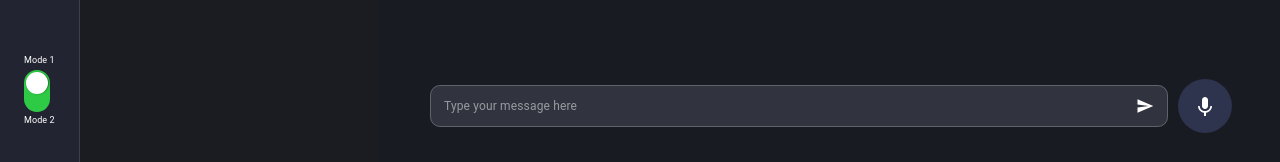
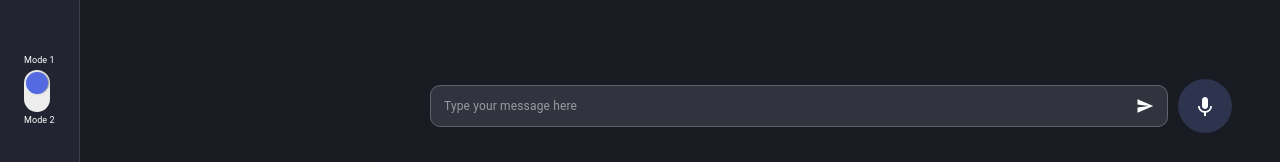
Before and after one commit to NidhiSharma63/Dr.-Met-assignment, a React (Create React App) app: page / in a window 1280 px wide. Shown: the part 637-799 px from the top of the page. Built offline with nearby package versions, Linux system fonts and the light colour scheme.

Commit message:
switch component ui changed

```diff
--- a/src/component/sidebar/SwitchComponent.jsx
+++ b/src/component/sidebar/SwitchComponent.jsx
@@ -12,9 +12,9 @@ const IOSSwitch = styled((props) => <Switch focusVisibleClassName=".Mui-focusVis
       transitionDuration: "300ms",
       "&.Mui-checked": {
         transform: "translateX(16px)",
-        color: "#fff",
+        color: "#536AE0",
         "& + .MuiSwitch-track": {
-          backgroundColor: theme.palette.mode === "dark" ? "#2ECA45" : "#65C466",
+          backgroundColor: "#EDEDED",
           opacity: 1,
           border: 0,
         },
@@ -27,7 +27,8 @@ const IOSSwitch = styled((props) => <Switch focusVisibleClassName=".Mui-focusVis
         border: "6px solid #fff",
       },
       "&.Mui-disabled .MuiSwitch-thumb": {
-        color: theme.palette.mode === "light" ? theme.palette.grey[100] : theme.palette.grey[600],
+        color: "#536AE0",
+        // color: theme.palette.mode === "light" ? theme.palette.grey[100] : theme.palette.grey[600],
       },
       "&.Mui-disabled + .MuiSwitch-track": {
         opacity: theme.palette.mode === "light" ? 0.7 : 0.3,
@@ -37,10 +38,11 @@ const IOSSwitch = styled((props) => <Switch focusVisibleClassName=".Mui-focusVis
       boxSizing: "border-box",
       width: 22,
       height: 22,
+      color: "#536AE0",
     },
     "& .MuiSwitch-track": {
       borderRadius: 26 / 2,
-      backgroundColor: theme.palette.mode === "light" ? "#E9E9EA" : "#39393D",
+      backgroundColor: "#EDEDED",
       opacity: 1,
       transition: theme.transitions.create(["background-color"], {
         duration: 500,
@@ -50,6 +52,9 @@ const IOSSwitch = styled((props) => <Switch focusVisibleClassName=".Mui-focusVis
 );
 
 const SwitchComponent = () => {
+  const handleClick = (event) => {
+    console.log(event.target.checked);
+  };
   return (
     <Box
       sx={{
@@ -62,7 +67,11 @@ const SwitchComponent = () => {
         alignContent: "center",
       }}>
       <Typography fontSize={"9px"}>Mode 1</Typography>
-      <IOSSwitch sx={{ mariginTop: 5, mariginBottom: 5, rotate: "270deg", marginLeft: "-8px" }} defaultChecked />
+      <IOSSwitch
+        sx={{ mariginTop: 5, mariginBottom: 5, rotate: "270deg", marginLeft: "-8px" }}
+        defaultChecked
+        onClick={handleClick}
+      />
       <Typography fontSize={"9px"}>Mode 2</Typography>
     </Box>
   );
```
